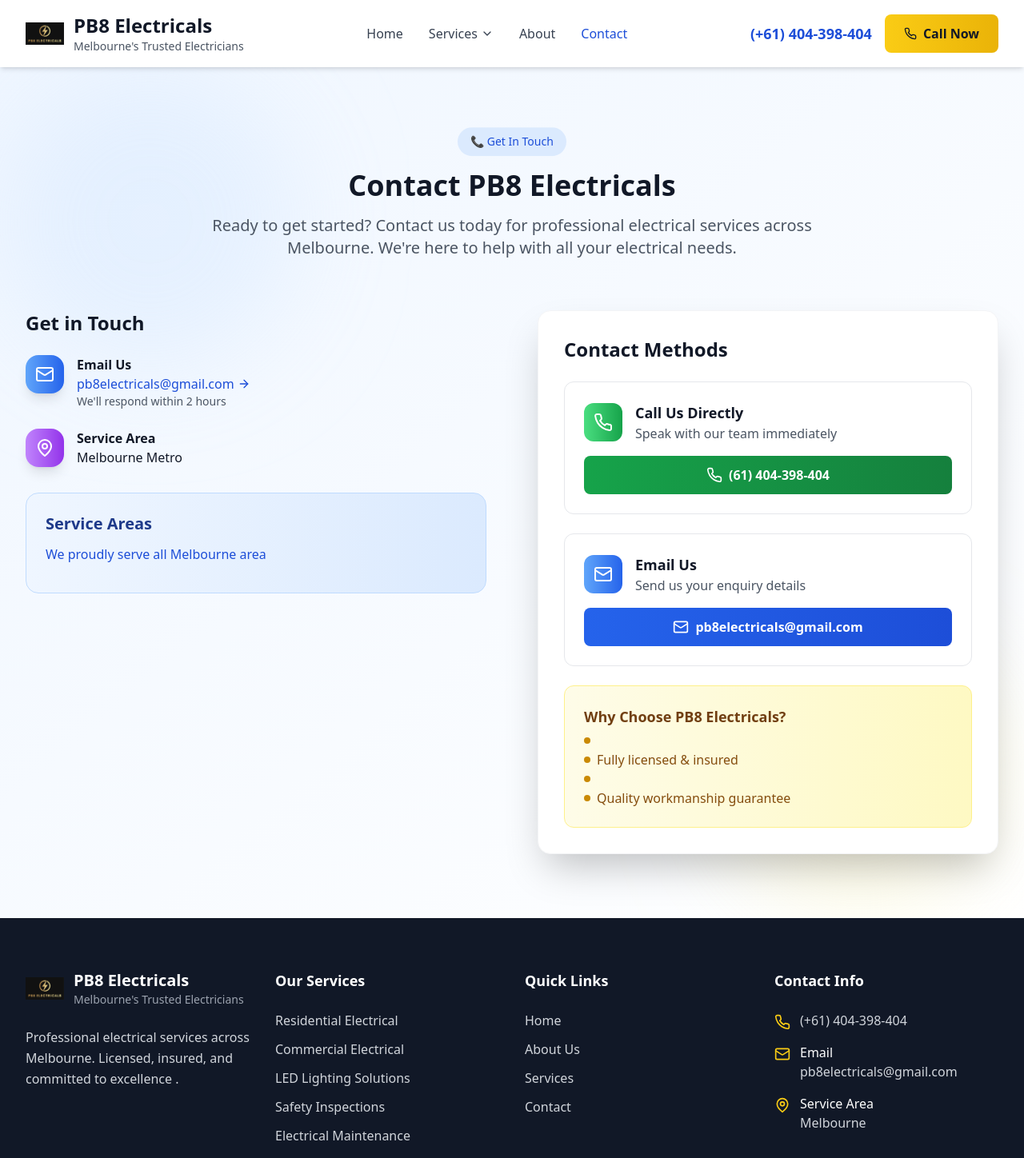
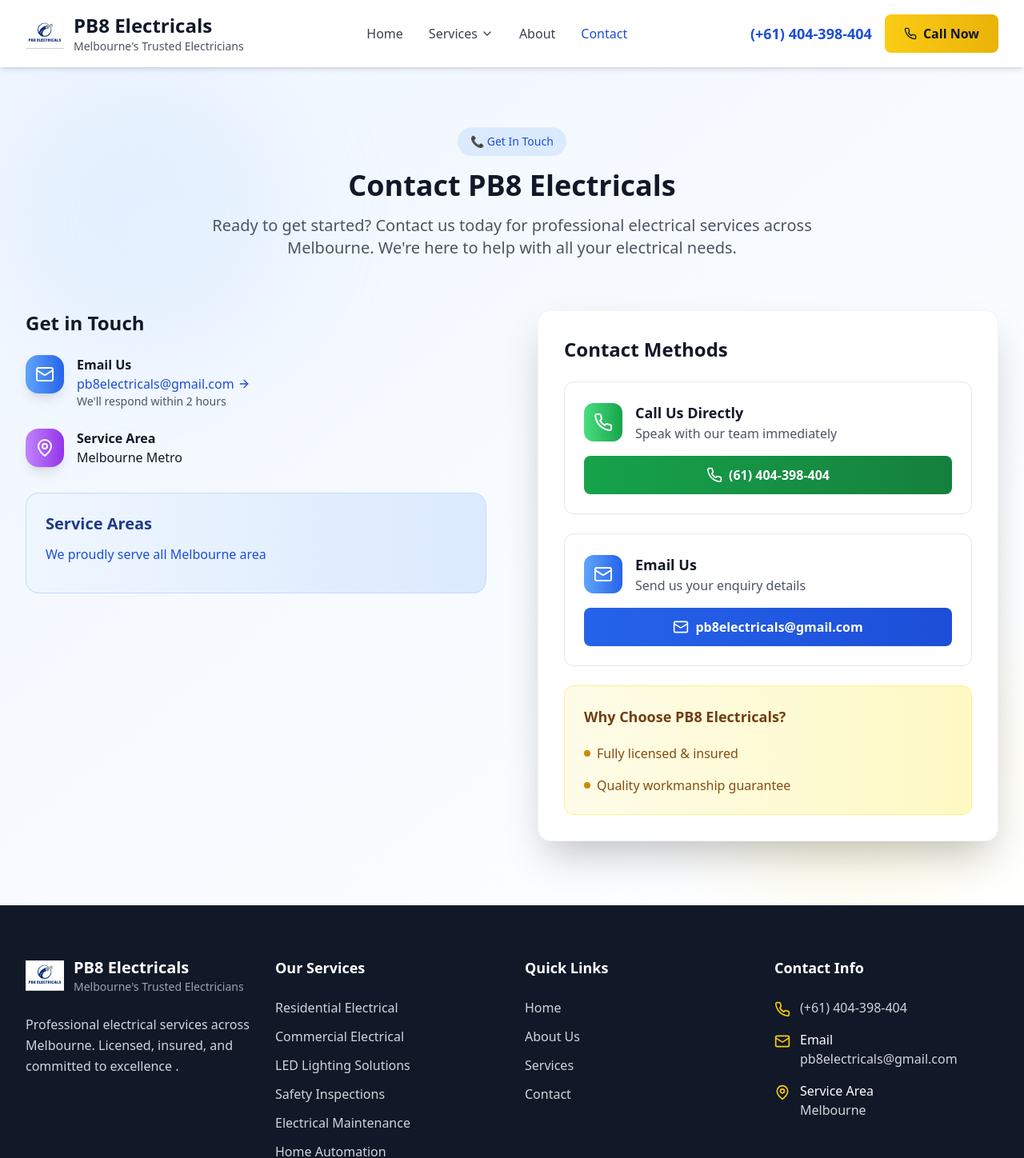
Before and after one commit to guntajnandha/PB8, a React (Vite) app: page /contact in a window 1280 px wide. Shown: the top 1448 px of the page at 80% size. Built offline with nearby package versions, Linux system fonts and the light colour scheme.

Commit message:
Changed contact us

```diff
--- a/src/components/Header.tsx
+++ b/src/components/Header.tsx
@@ -53,7 +53,7 @@ const Header = () => {
           <Link to="/" className="flex items-center space-x-3 group">
             <div className="relative overflow-hidden rounded-lg">
               <img
-                src="/pb8.jpg"
+                src="/logo.jpg"
                 alt="PB8 Electricals Logo"
                 className="h-12 w-12 object-contain transform group-hover:scale-110 transition-transform duration-300"
               />
--- a/src/pages/Contact.tsx
+++ b/src/pages/Contact.tsx
@@ -142,14 +142,13 @@ const Contact = () => {
                   <h3 className="text-lg font-semibold text-yellow-900 mb-3">Why Choose PB8 Electricals?</h3>
                   <ul className="space-y-2 text-yellow-800">
                     <li className="flex items-center space-x-2">
-                      <div className="w-2 h-2 bg-yellow-600 rounded-full"></div>
                     </li>
                     <li className="flex items-center space-x-2">
                       <div className="w-2 h-2 bg-yellow-600 rounded-full"></div>
                       <span>Fully licensed & insured</span>
                     </li>
                     <li className="flex items-center space-x-2">
-                      <div className="w-2 h-2 bg-yellow-600 rounded-full"></div>
+
                     </li>
                     <li className="flex items-center space-x-2">
                       <div className="w-2 h-2 bg-yellow-600 rounded-full"></div>
```
Also changed, not shown: public/logo.jpg.
